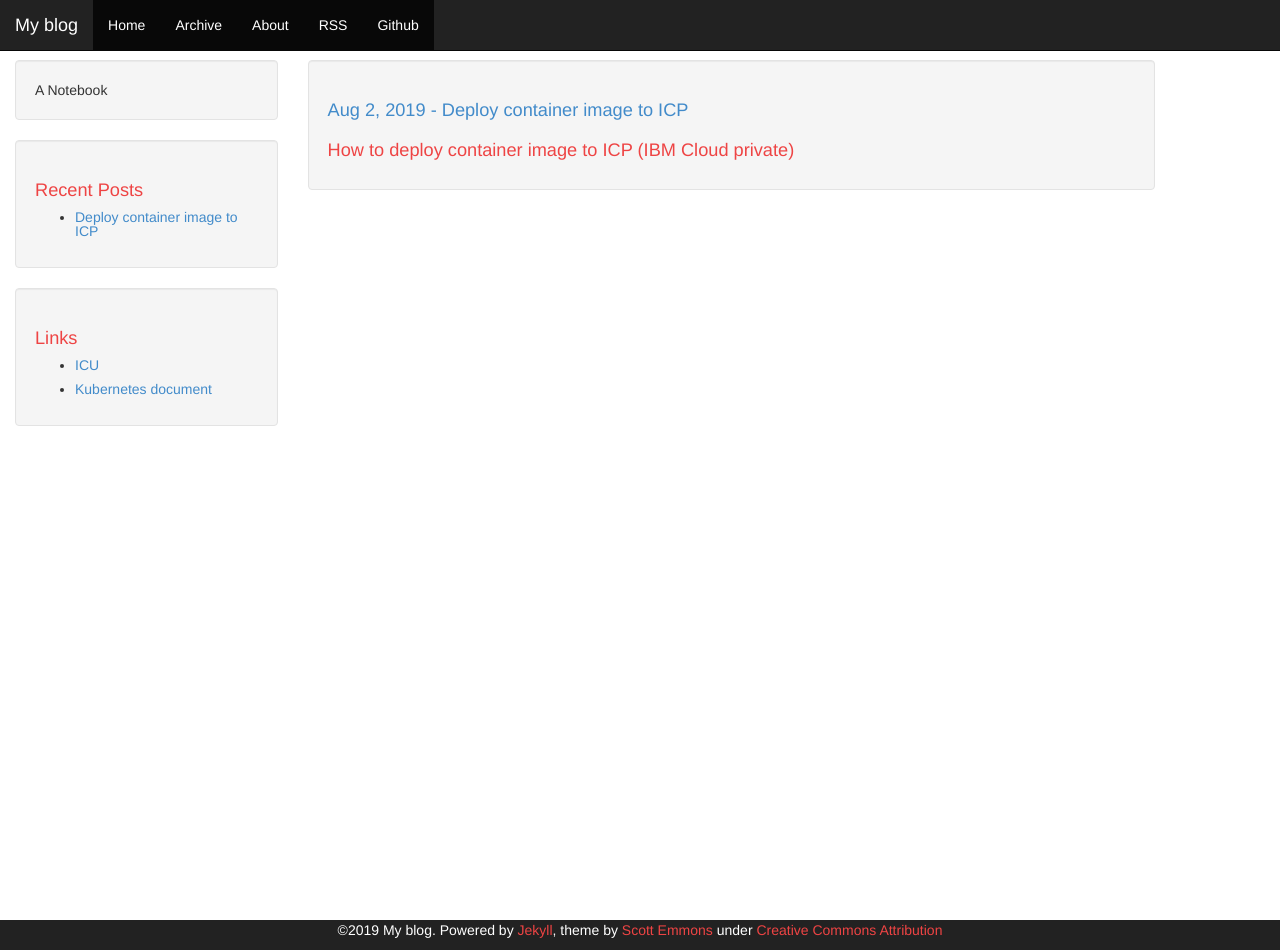
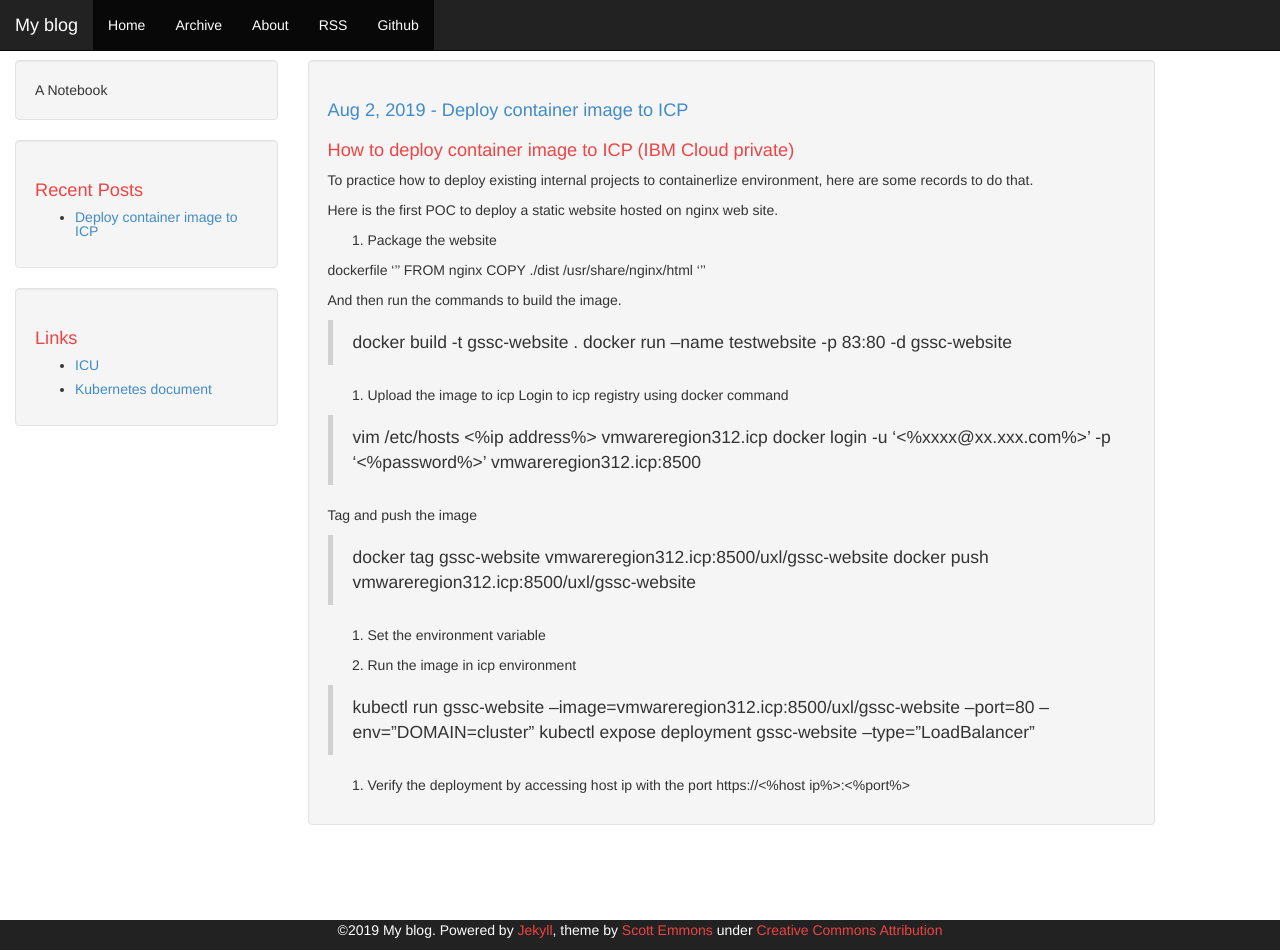
Before and after one commit to pyllearn/notebook, a Jekyll site: the page built from _posts/2019-08-02-deploy-image-to-icp.md, in a window 1280 px wide and 950 px high. Built offline with Jekyll 4.4.1, drawn with Linux system fonts in a browser that asks for light colours.

Commit message:
update icp

```diff
--- a/_includes/links-list.html
+++ b/_includes/links-list.html
@@ -1,5 +1,5 @@
 <h1>Links</h1>
 <ul>
-  <li><a href="http://site.icu-project.org/home">ICU</a></li>
-  <li><a href="https://kubernetes.io/">Kubernetes document</a></li>
+  <li><a href="http://site.icu-project.org/home" target="_new">ICU</a></li>
+  <li><a href="https://kubernetes.io/" target="_new">Kubernetes document</a></li>
 </ul>
--- a/_posts/2019-08-02-deploy-image-to-icp.md
+++ b/_posts/2019-08-02-deploy-image-to-icp.md
@@ -8,3 +8,40 @@ comments: true
 
 How to deploy container image to ICP (IBM Cloud private)
 ============
+To practice how to deploy existing internal projects to containerlize environment, here are some records to do that.
+
+Here is the first POC to deploy a static website hosted on nginx web site.
+1. Package the website
+
+dockerfile
+'''
+FROM nginx
+COPY ./dist /usr/share/nginx/html
+'''
+
+And then run the commands to build the image.
+> docker build -t gssc-website .
+> docker run --name testwebsite -p 83:80 -d gssc-website
+
+2. Upload the image to icp
+Login to icp registry using docker command
+
+> vim /etc/hosts
+> <%ip address%> vmwareregion312.icp
+> docker login -u '<%xxxx@xx.xxx.com%>' -p '<%password%>' vmwareregion312.icp:8500
+
+Tag and push the image
+
+>  docker tag  gssc-website vmwareregion312.icp:8500/uxl/gssc-website
+>  docker push vmwareregion312.icp:8500/uxl/gssc-website
+
+3. Set the environment variable
+
+4. Run the image in icp environment
+
+> kubectl run gssc-website --image=vmwareregion312.icp:8500/uxl/gssc-website --port=80 --env="DOMAIN=cluster"
+> kubectl expose deployment gssc-website --type="LoadBalancer"
+
+
+5. Verify the deployment by accessing host ip with the port
+https://<%host ip%>:<%port%>
```
